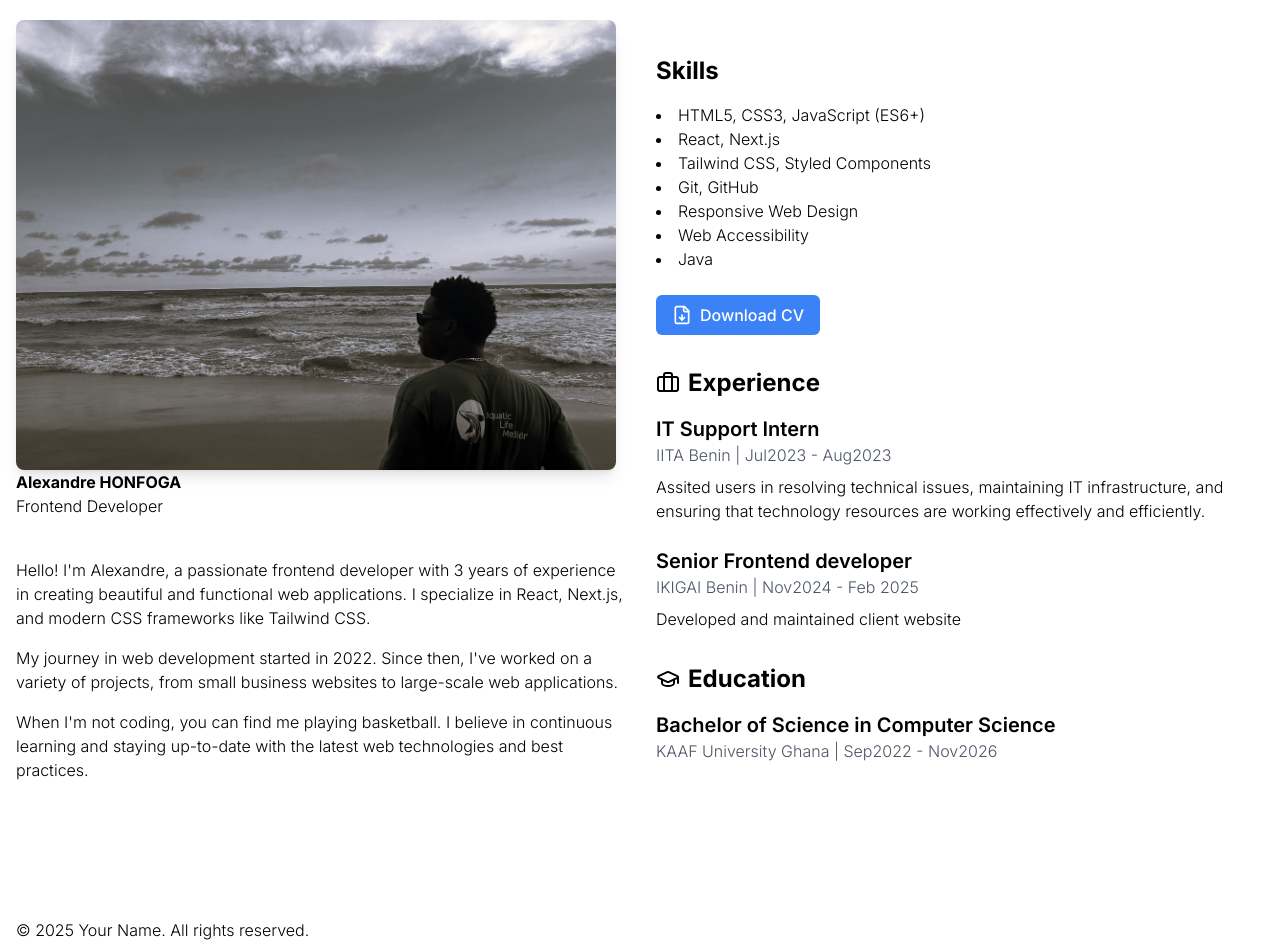
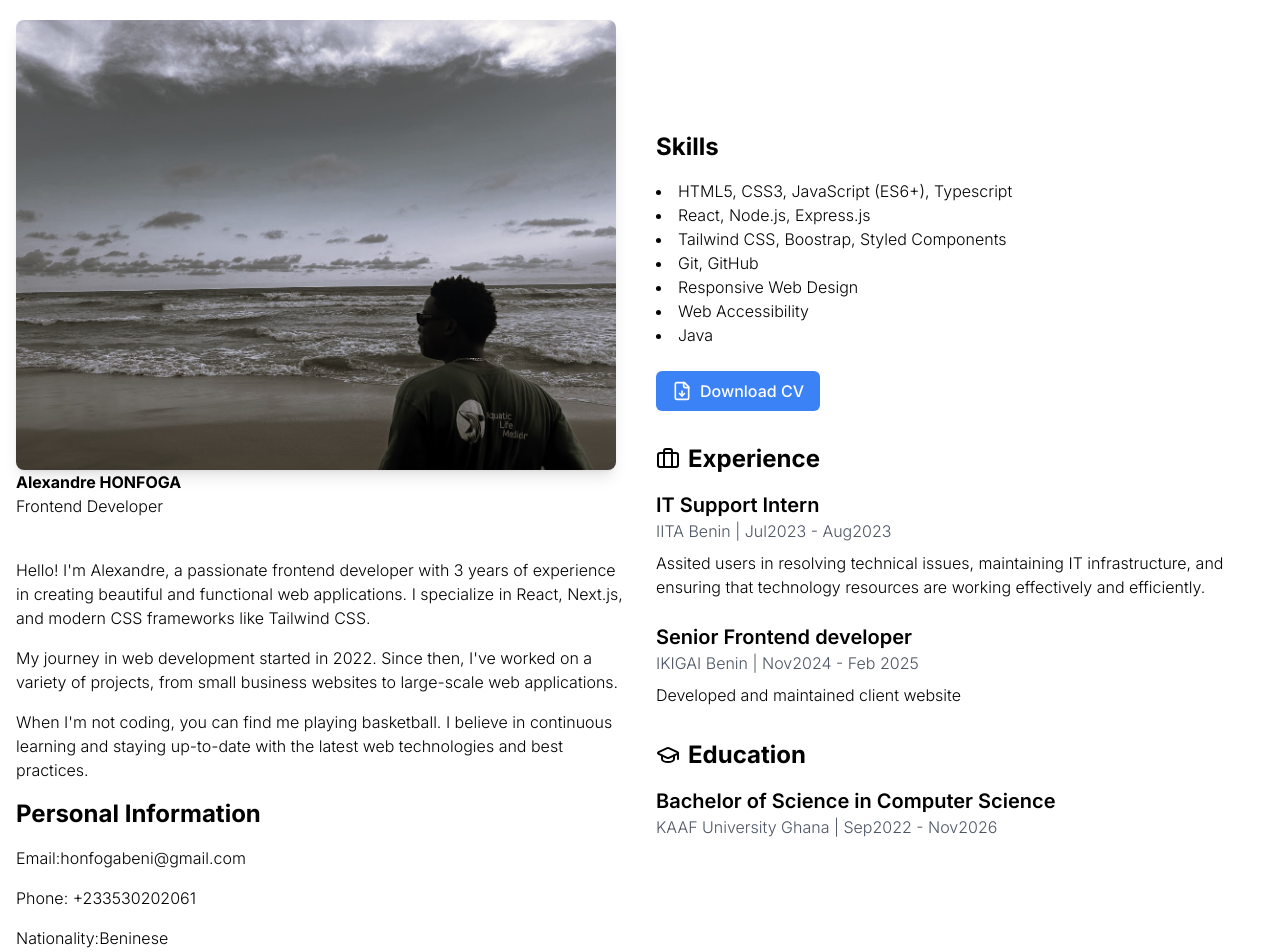
Before and after one commit to Beni-Alexandre/myPortfolio, a React (Vite) app: page /about in a window 1280 px wide. Shown: the part 160-1112 px from the top of the page. Built offline with nearby package versions, Linux system fonts and the light colour scheme.

Commit message:
added personal info to the aboutpage

```diff
--- a/src/about.tsx
+++ b/src/about.tsx
@@ -76,15 +76,36 @@ function About() {
                 believe in continuous learning and staying up-to-date with the
                 latest web technologies and best practices.
               </p>
+              <div className="space-y-4">
+                <h2 className="text-2xl font-bold mb-4">
+                  Personal Information
+                </h2>
+                <div className="flex items-center space-x-2">
+                  <span>
+                    Email:
+                    <a href="mailto:honfogabeni@gmail.com">
+                      honfogabeni@gmail.com
+                    </a>
+                  </span>
+                </div>
+                <div className="flex items-center space-x-2">
+                  <span>
+                    Phone: <a href="tel:+233530202061">+233530202061</a>
+                  </span>
+                </div>
+                <div className="flex items-center space-x-2">
+                  <span>Nationality:Beninese</span>
+                </div>
+              </div>
             </div>
           </div>
 
           <div className="animate-fade-in-delay-2">
             <h2 className="text-2xl font-bold mt-6 mb-4">Skills</h2>
             <ul className="list-disc list-inside">
-              <li>HTML5, CSS3, JavaScript (ES6+)</li>
-              <li>React, Next.js</li>
-              <li>Tailwind CSS, Styled Components</li>
+              <li>HTML5, CSS3, JavaScript (ES6+), Typescript</li>
+              <li>React, Node.js, Express.js</li>
+              <li>Tailwind CSS, Boostrap, Styled Components</li>
               <li>Git, GitHub</li>
               <li>Responsive Web Design</li>
               <li>Web Accessibility</li>
```
